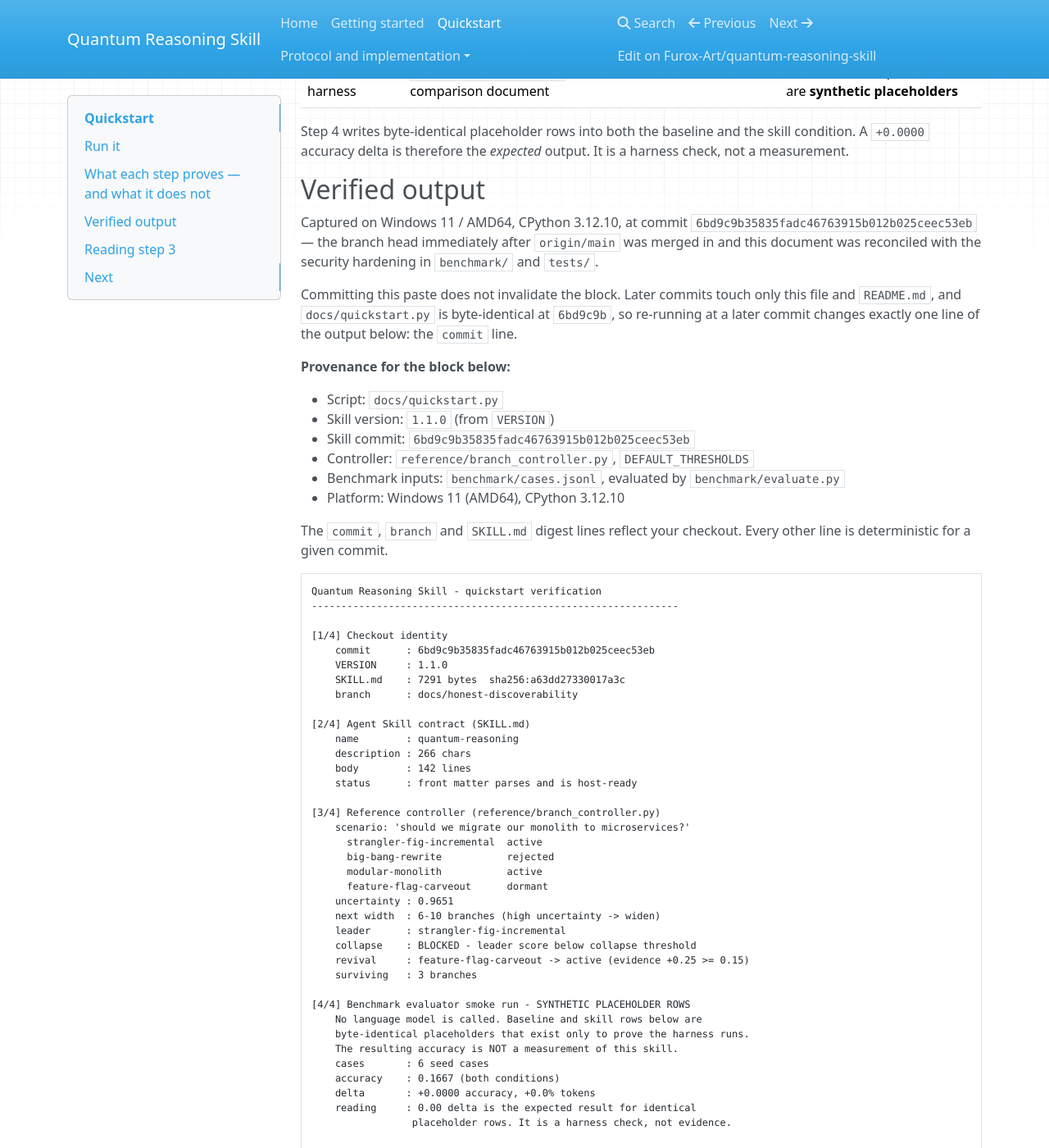
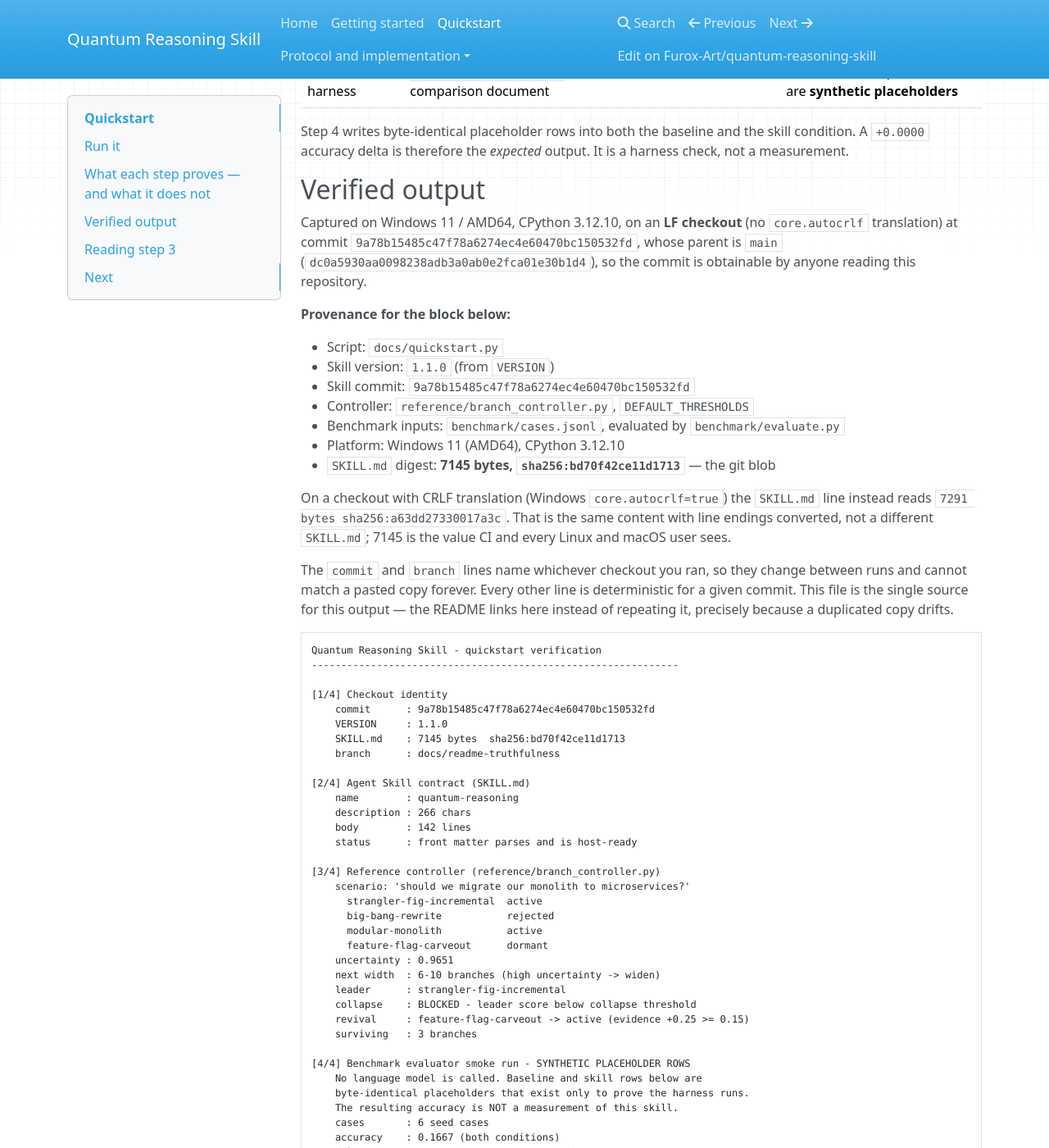
Before and after one commit to Furox-Art/quantum-reasoning-skill, an MkDocs documentation site: the page built from docs/quickstart.md, in a window 1280 px wide and 1400 px high, scrolled down 708 px. Shown: the whole window at 82% size. Built offline with MkDocs 1.6.1, drawn with Linux system fonts in a browser that asks for light colours; nearby versions of some CDN libraries; some of the changed text lies outside the part shown.

Commit message:
docs: fix quickstart provenance and the CHANGELOG duplicate heading
quickstart.md now cites a commit that exists on main, reports the LF SKILL.md
digest (7145 bytes / sha256:bd70f42ce11d1713, the git blob) with an explicit note
that a CRLF checkout reads 7291 / a63dd273, and says the commit and branch lines are
the only ones that vary between runs - two lines, not the three the old text
claimed, and it no longer asserts which files later commits touch.

CHANGELOG [Unreleased] had two separate '### Fixed' sections, which renders as a
malformed changelog. Merged into one and added the README fixes, the coverage
additions and the length reduction. Added an '### Added' section, which the file
had been missing.

````diff
--- a/docs/quickstart.md
+++ b/docs/quickstart.md
@@ -29,36 +29,41 @@ check, not a measurement.
 
 ## Verified output
 
-Captured on Windows 11 / AMD64, CPython 3.12.10, at commit
-`6bd9c9b35835fadc46763915b012b025ceec53eb` — the branch head immediately after
-`origin/main` was merged in and this document was reconciled with the security hardening in
-`benchmark/` and `tests/`.
-
-Committing this paste does not invalidate the block. Later commits touch only this file and
-`README.md`, and `docs/quickstart.py` is byte-identical at `6bd9c9b`, so re-running at a
-later commit changes exactly one line of the output below: the `commit` line.
+Captured on Windows 11 / AMD64, CPython 3.12.10, on an **LF checkout** (no
+`core.autocrlf` translation) at commit
+`9a78b15485c47f78a6274ec4e60470bc150532fd`, whose parent is `main`
+(`dc0a5930aa0098238adb3a0ab0e2fca01e30b1d4`), so the commit is obtainable by anyone
+reading this repository.
 
 **Provenance for the block below:**
 
 - Script: `docs/quickstart.py`
 - Skill version: `1.1.0` (from `VERSION`)
-- Skill commit: `6bd9c9b35835fadc46763915b012b025ceec53eb`
+- Skill commit: `9a78b15485c47f78a6274ec4e60470bc150532fd`
 - Controller: `reference/branch_controller.py`, `DEFAULT_THRESHOLDS`
 - Benchmark inputs: `benchmark/cases.jsonl`, evaluated by `benchmark/evaluate.py`
 - Platform: Windows 11 (AMD64), CPython 3.12.10
+- `SKILL.md` digest: **7145 bytes, `sha256:bd70f42ce11d1713`** — the git blob
 
-The `commit`, `branch` and `SKILL.md` digest lines reflect your checkout. Every other line
-is deterministic for a given commit.
+On a checkout with CRLF translation (Windows `core.autocrlf=true`) the `SKILL.md` line
+instead reads `7291 bytes sha256:a63dd27330017a3c`. That is the same content with line
+endings converted, not a different `SKILL.md`; 7145 is the value CI and every Linux and
+macOS user sees.
+
+The `commit` and `branch` lines name whichever checkout you ran, so they change between
+runs and cannot match a pasted copy forever. Every other line is deterministic for a given
+commit. This file is the single source for this output — the README links here instead of
+repeating it, precisely because a duplicated copy drifts.
 
 ```text
 Quantum Reasoning Skill - quickstart verification
 --------------------------------------------------------------
 
 [1/4] Checkout identity
-    commit      : 6bd9c9b35835fadc46763915b012b025ceec53eb
+    commit      : 9a78b15485c47f78a6274ec4e60470bc150532fd
     VERSION     : 1.1.0
-    SKILL.md    : 7291 bytes  sha256:a63dd27330017a3c
-    branch      : docs/honest-discoverability
+    SKILL.md    : 7145 bytes  sha256:bd70f42ce11d1713
+    branch      : docs/readme-truthfulness
 
 [2/4] Agent Skill contract (SKILL.md)
     name        : quantum-reasoning
@@ -94,7 +99,7 @@ Provenance for every number printed above
 --------------------------------------------------------------
     script      : docs/quickstart.py
     skill ver   : 1.1.0   (VERSION)
-    commit      : 6bd9c9b35835fadc46763915b012b025ceec53eb
+    commit      : 9a78b15485c47f78a6274ec4e60470bc150532fd
     platform    : Windows 11 (AMD64)
     python      : 3.12.10 (CPython)
     controller  : reference/branch_controller.py DEFAULT_THRESHOLDS
````
Also changed, not shown: CHANGELOG.md (+47 -6 lines).
